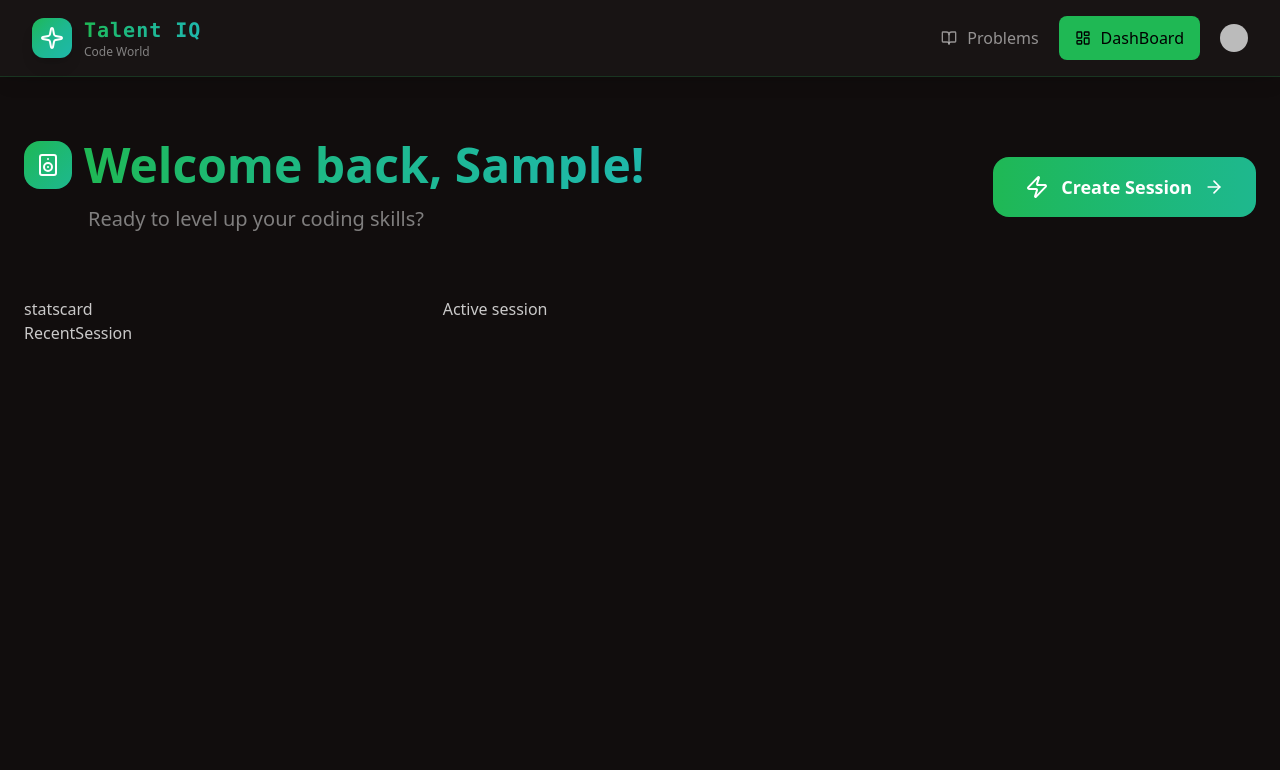
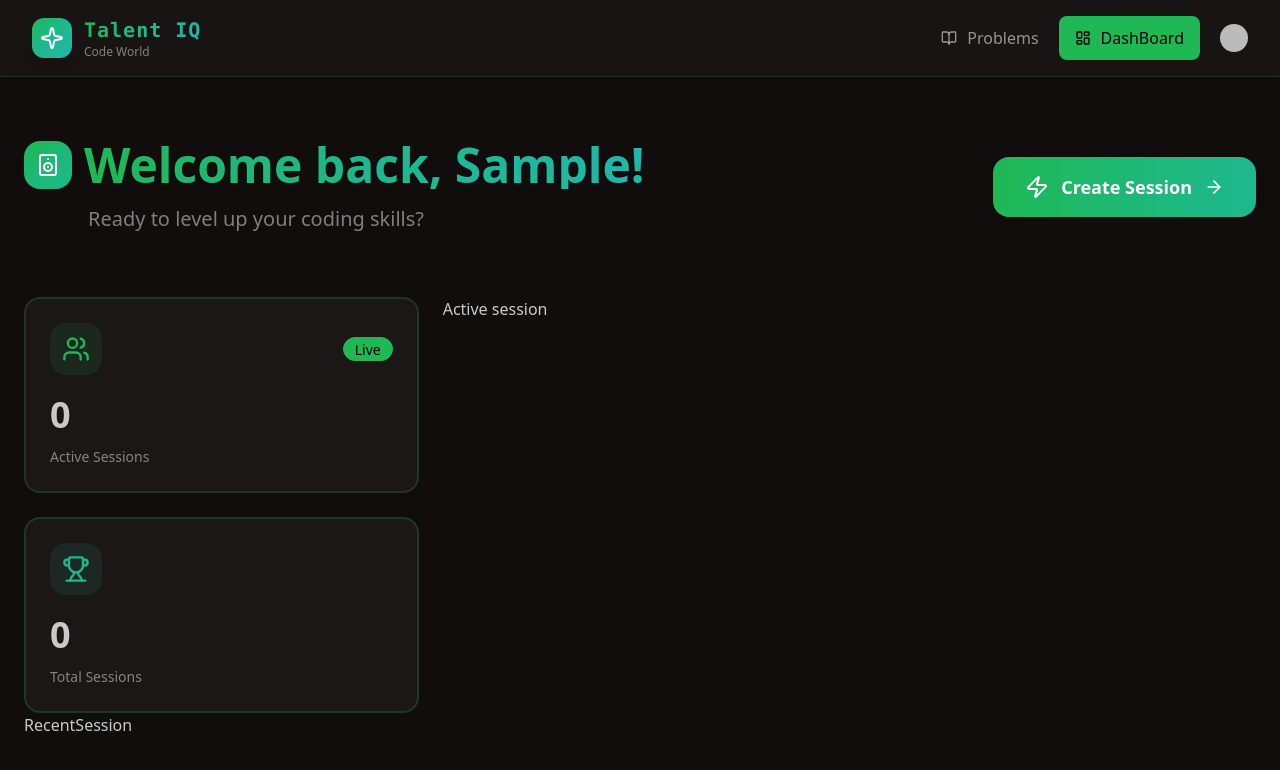
Before and after one commit to irfanxdev/TALENT-IQ, a React (Vite) app in the folder frontend/: page /dashboard in a window 1280 px wide. Shown: the top 770 px of the page. Built offline with nearby package versions, Linux system fonts and the light colour scheme; no server answers; sample sign-in values are in the browser's storage; some icons are missing.

Commit message:
stats page finish

```diff
--- a/frontend/src/App.jsx
+++ b/frontend/src/App.jsx
@@ -1,7 +1,5 @@
-import { useState } from 'react'
+
 // import reactLogo from './assets/react.svg'
-import viteLogo from '/vite.svg'
-import {SignedIn, SignedOut, SignIn, SignInButton, SignOutButton, UserButton} from '@clerk/clerk-react';
 import { HomePage } from './pages/HomePage';
 import {Routes,Route, Navigate}  from "react-router-dom";
 import { useUser } from '@clerk/clerk-react';
@@ -11,7 +9,6 @@ import DashboardPage from "./pages/DashboardPage";
 import ProblemPage from './pages/ProblemPage.jsx';
 
 function App() {
-  const [count, setCount] = useState(0)
 
   //  this is used to check the user is login or not if not then navigate to the home page
   const {isSignedIn,isLoaded}=useUser();
@@ -21,7 +18,7 @@ function App() {
   return (
    <>
     <Routes>
-      <Route path="/" element={!isSignedIn?<HomePage/>:<Navigate to={"/dashboard"}/>}/>
+      <Route path="/" element={!isSignedIn ? <HomePage /> : <Navigate to={"/dashboard"} />} />
       <Route path="/dashboard" element={isSignedIn?< DashboardPage/>:<Navigate to={"/"}/>}/>
 
       <Route path='/problems' element={isSignedIn?<ProblemsPage/>:<Navigate to={"/"}/>}/>
--- a/frontend/src/api/sessions.js
+++ b/frontend/src/api/sessions.js
@@ -1,38 +1,35 @@
-import axiosInstance  from "../lib/axios";
+import axiosInstance from "../lib/axios";
 
-export const sessionApi={
-    createSession:async (data)=>{
-        const response= await axiosInstance.post("/sessions",data);
+export const sessionApi = {
+  createSession: async (data) => {
+    const response = await axiosInstance.post("/sessions", data);
     return response.data;
   },
 
-    getActiveSessions:async ()=>{
-        const response= await axiosInstance.get("/sessions/active");
+  getActiveSessions: async () => {
+    const response = await axiosInstance.get("/sessions/active");
+    return response.data;
+  },
+  getMyRecentSessions: async () => {
+    const response = await axiosInstance.get("/sessions/my-recent");
     return response.data;
   },
 
-    getMyRecentSessions:async ()=>{
-        const response= await axiosInstance.get("/sessions/my-recent");
+  getSessionById: async (id) => {
+    const response = await axiosInstance.get(`/sessions/${id}`);
     return response.data;
   },
 
-    getSessionById:async (id)=>{
-        const response= await axiosInstance.get(`/sessions/${id}`);
+  joinSession: async (id) => {
+    const response = await axiosInstance.post(`/sessions/${id}/join`);
     return response.data;
   },
-
-    joinSession:async (id)=>{
-        const response= await axiosInstance.post(`/sessions/${id}/join`);
+  endSession: async (id) => {
+    const response = await axiosInstance.post(`/sessions/${id}/end`);
     return response.data;
   },
-
-    endSession:async (id)=>{
-        const response= await axiosInstance.post(`/sessions/${id}/end`);
-        return response.data;
-    },
-
-    getStreamToken:async ()=>{
-        const response= await axiosInstance.get("/chat/token");
+  getStreamToken: async () => {
+    const response = await axiosInstance.get(`/chat/token`);
     return response.data;
   },
 };
--- a/frontend/src/components/ActiveSessions.jsx
+++ b/frontend/src/components/ActiveSessions.jsx
@@ -1,6 +1,6 @@
 import React from 'react'
 
-function ActiveSessions() {
+function ActiveSessions({session,isLoading,isUserInSession}) {
   return (
     <div>
       Active session
--- a/frontend/src/components/StatsCards.jsx
+++ b/frontend/src/components/StatsCards.jsx
@@ -1,11 +1,36 @@
-import React from 'react'
+import { TrophyIcon, UsersIcon } from "lucide-react";
 
-function StatsCards() {
+function StatsCards({ activeSessionsCount, recentSessionsCount }) {
   return (
-    <div>
-      statscard
+    <div className="lg:col-span-1 grid grid-cols-1 gap-6">
+      {/* Active Count */}
+      <div className="card bg-base-100 border-2 border-primary/20 hover:border-primary/40">
+        <div className="card-body">
+          <div className="flex items-center justify-between mb-3">
+            <div className="p-3 bg-primary/10 rounded-2xl">
+              <UsersIcon className="w-7 h-7 text-primary" />
+            </div>
+            <div className="badge badge-primary">Live</div>
+          </div>
+          <div className="text-4xl font-black mb-1">{activeSessionsCount}</div>
+          <div className="text-sm opacity-60">Active Sessions</div>
+        </div>
+      </div>
+
+      {/* Recent Count */}
+      <div className="card bg-base-100 border-2 border-secondary/20 hover:border-secondary/40">
+        <div className="card-body">
+          <div className="flex items-center justify-between mb-3">
+            <div className="p-3 bg-secondary/10 rounded-2xl">
+              <TrophyIcon className="w-7 h-7 text-secondary" />
+            </div>
+          </div>
+          <div className="text-4xl font-black mb-1">{recentSessionsCount}</div>
+          <div className="text-sm opacity-60">Total Sessions</div>
+        </div>
+      </div>
     </div>
-  )
+  );
 }
 
-export default StatsCards
+export default StatsCards;
--- a/frontend/src/hooks/useSessions.js
+++ b/frontend/src/hooks/useSessions.js
@@ -2,61 +2,64 @@ import { useMutation, useQuery } from "@tanstack/react-query";
 import toast from "react-hot-toast";
 import { sessionApi } from "../api/sessions";
 
-// CREATE SESSION
 export const useCreateSession = () => {
-  return useMutation({
+  const result = useMutation({
     mutationKey: ["createSession"],
     mutationFn: sessionApi.createSession,
-    onSuccess: () => toast.success("Session created successfully"),
-    onError: (error) =>
-      toast.error(error.response?.data?.message || "Failed to create room"),
+    onSuccess: () => toast.success("Session created successfully!"),
+    onError: (error) => toast.error(error.response?.data?.message || "Failed to create room"),
   });
+
+  return result;
 };
 
-// ACTIVE SESSIONS (all open rooms)
 export const useActiveSessions = () => {
-  return useQuery({
+  const result = useQuery({
     queryKey: ["activeSessions"],
     queryFn: sessionApi.getActiveSessions,
   });
+
+  return result;
 };
 
-// MY RECENT SESSIONS (used on dashboard)
 export const useMyRecentSessions = () => {
-  return useQuery({
+  const result = useQuery({
     queryKey: ["myRecentSessions"],
     queryFn: sessionApi.getMyRecentSessions,
   });
+
+  return result;
 };
 
-// GET SESSION BY ID
 export const useSessionById = (id) => {
-  return useQuery({
+  const result = useQuery({
     queryKey: ["session", id],
     queryFn: () => sessionApi.getSessionById(id),
     enabled: !!id,
-    refetchInterval: 5000, // auto refresh every 5 seconds
+    refetchInterval: 5000, // refetch every 5 seconds to detect session status changes
   });
+
+  return result;
 };
 
-// JOIN SESSION
-export const useJoinSession = (id) => {
-  return useMutation({
+export const useJoinSession = () => {
+  const result = useMutation({
     mutationKey: ["joinSession"],
-    mutationFn: () => sessionApi.joinSession(id),
+    mutationFn: sessionApi.joinSession,
     onSuccess: () => toast.success("Joined session successfully!"),
-    onError: (error) =>
-      toast.error(error.response?.data?.message || "Failed to join session"),
+    onError: (error) => toast.error(error.response?.data?.message || "Failed to join session"),
   });
+
+  return result;
 };
 
-// END SESSION (fixed bug)
-export const useEndSession = (id) => {
-  return useMutation({
+export const useEndSession = () => {
+  const result = useMutation({
     mutationKey: ["endSession"],
-    mutationFn: () => sessionApi.endSession(id), // FIXED
+    mutationFn: sessionApi.endSession,
     onSuccess: () => toast.success("Session ended successfully!"),
-    onError: (error) =>
-      toast.error(error.response?.data?.message || "Failed to end session"),
+    onError: (error) => toast.error(error.response?.data?.message || "Failed to end session"),
   });
+
+  return result;
 };
--- a/frontend/src/lib/axios.js
+++ b/frontend/src/lib/axios.js
@@ -4,10 +4,12 @@ import axios from "axios";
 // It helps your frontend talk to your backend or external APIs.
 
 // Think of Axios like a messenger between your app and the server.
+console.log(import.meta.env.VITE_API_URL)
 const axiosInstance=axios.create({
     // api url
+
     baseURL:import.meta.env.VITE_API_URL,
-    withCredentials:true // browser will sent the cookies to server automatically, on every single  req
+    withCredentials:true, // browser will sent the cookies to server automatically, on every single  req
 })
 
 export default axiosInstance;
--- a/frontend/src/pages/DashboardPage.jsx
+++ b/frontend/src/pages/DashboardPage.jsx
@@ -18,8 +18,9 @@ const DashboardPage = () => {
 
   const createSessionMutation = useCreateSession();
 
-  const { data: activeSessionsData } = useActiveSessions();
-  const { data: recentSessionsData } = useMyRecentSessions();
+  const { data: activeSessionsData, isLoading: loadingActiveSessions } = useActiveSessions();
+  const { data: recentSessionsData, isLoading: loadingRecentSessions } = useMyRecentSessions();
+
 
   const handleCreateRoom = () => {
     if (!roomConfig.problem || !roomConfig.difficulty) return;
@@ -27,7 +28,7 @@ const DashboardPage = () => {
     createSessionMutation.mutate(
       {
         problem: roomConfig.problem,
-        difficulty: roomConfig.difficulty,
+        difficulty: roomConfig.difficulty.toLowerCase(),
       },
       {
         onSuccess: (data) => {
@@ -43,7 +44,11 @@ const DashboardPage = () => {
 
   console.log("API URL =", import.meta.env.VITE_API_URL);
 
+  const isUserInSession=(session)=>{
+    if(!user.id) return false;
 
+    return session.host?.clerkId===user.id || session.participant?.clerkId===user.id;
+   }
   return (
     <>
     <div className='min-h-screen bg-base-300'>
@@ -53,8 +58,15 @@ const DashboardPage = () => {
       {/* grid layout */}
       <div className='container mx-auto px-6 pb-16'>
         <div className='grid grid-cols-1 lg:grid-cols-3 gap-6'>
-          <StatsCards/>
-          <ActiveSessions/>
+          <StatsCards
+          activeSessionsCount={activeSessions.length}
+          recentSessionsCount={recentSessions.length}
+          />
+          <ActiveSessions
+          sessions={activeSessions}
+          isLoading={loadingActiveSessions}
+          isUserInSession={isUserInSession}
+          />
         </div>
         <RecentSessions/>
       </div>
```
Also changed, not shown: 1 other file (tests, documents, lock files or other folders). Lines whose indentation alone changed are shown as unchanged.
